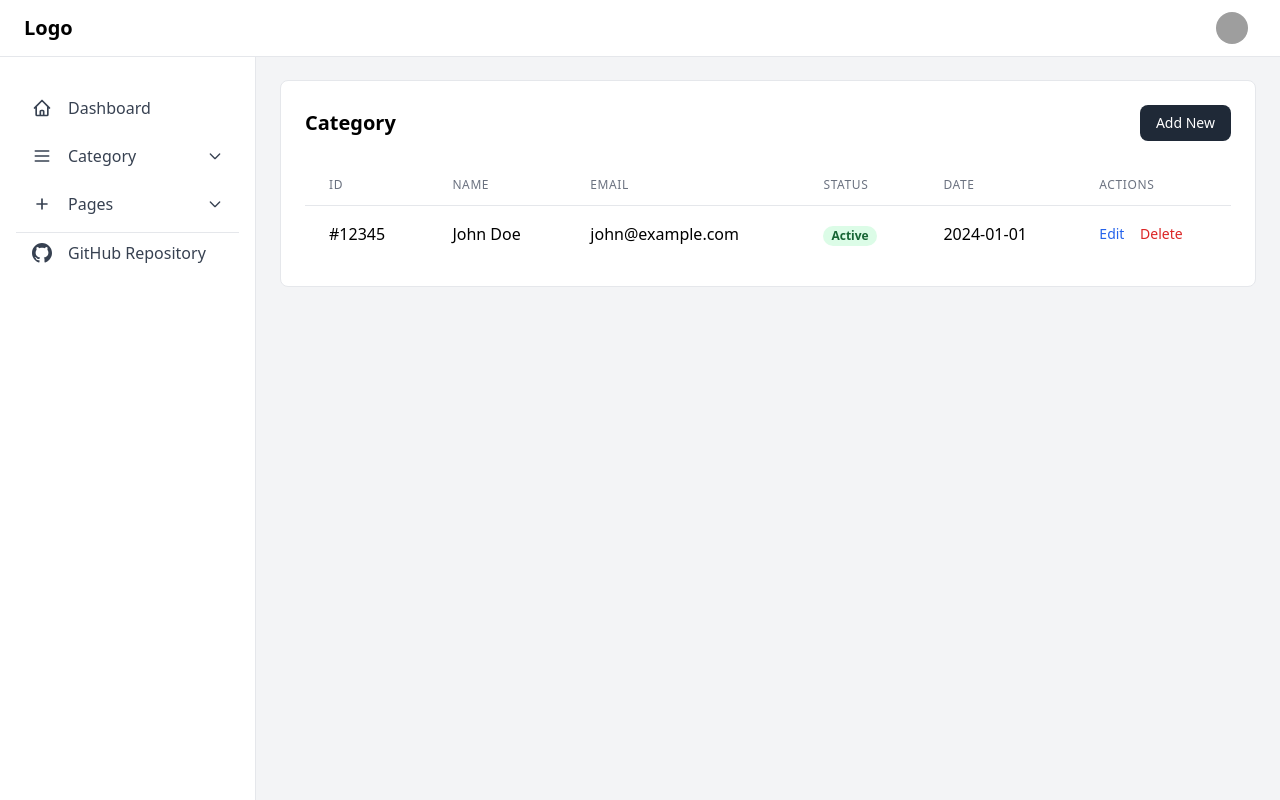
After one commit to abdulrahemfaqih/blog, a CodeIgniter 4 app: the page made by app/Views/pages/category.php in a window 1280 px wide. The commit adds this page. Run offline with PHP 8.4 and a stand-in for CodeIgniter, Linux system fonts and the light colour scheme; the template is opened without the code that fills it, so the values that code supplies are empty; some libraries are stand-ins or nearby versions; grey boxes are pictures that could not be loaded.

Commit message:
feat: menampilkan data category

```diff
--- a/app/Views/layouts/inc/sidebar.php
+++ b/app/Views/layouts/inc/sidebar.php
@@ -1,3 +1,7 @@
+<?php
+$isSubmenuActive = is_active("category") || is_active("sub-category")
+?>
+
 <aside id="sidebar"
     class="fixed left-0 top-0 h-screen w-64 bg-white border-r border-gray-200 transform -translate-x-full md:translate-x-0 transition-transform duration-200 ease-in-out z-40">
     <!-- Tambahan padding top agar tidak tertutup header -->
@@ -22,17 +26,19 @@
                                 <path stroke-linecap="round" stroke-linejoin="round" stroke-width="2"
                                     d="M4 6h16M4 12h16M4 18h16" />
                             </svg>
-                                <span>Components</span>
+                            <span>Category</span>
                         </div>
-                            <svg class="w-4 h-4 transition-transform duration-200" fill="none" stroke="currentColor"
+                        <svg class="w-4 h-4 transition-transform duration-200  <?= $isSubmenuActive ? 'rotate-180' : '' ?>" fill="none" stroke="currentColor"
                             viewBox="0 0 24 24">
                             <path stroke-linecap="round" stroke-linejoin="round" stroke-width="2"
                                 d="M19 9l-7 7-7-7" />
                         </svg>
                     </button>
-                        <div class="submenu pl-8 space-y-1 hidden overflow-y-auto max-h-48">
-                            <a href="../components/input.html"
-                                class="block px-4 py-2 text-sm text-gray-700 hover:bg-gray-100 rounded-lg">Input</a>
+                    <div class="submenu pl-8 space-y-1 <?= $isSubmenuActive ? '' : 'hidden' ?> overflow-y-auto max-h-48">
+                        <a href="<?= route_to("admin.category") ?>"
+                            class="block px-4 py-2 text-sm text-gray-700 hover:bg-gray-100 rounded-lg <?= is_active('category') ?>">Category</a>
+                        <a href="<?= route_to("admin.sub-category") ?>"
+                            class="block px-4 py-2 text-sm text-gray-700 hover:bg-gray-100 rounded-lg <?= is_active('sub-category') ?>">Sub Category</a>
                     </div>
                 </div>
 
--- /dev/null
+++ b/app/Views/pages/category.php
@@ -0,0 +1,108 @@
+<?= $this->extend('layouts/page_layout'); ?>
+
+<?= $this->section("content") ?>
+<div class="flex flex-col sm:flex-row justify-between items-start sm:items-center gap-4 mb-6">
+    <h3 class="text-xl font-bold">Category</h3>
+    <div class="flex flex-col sm:flex-row gap-2 w-full sm:w-auto">
+        <!-- <input type="text" placeholder="Search..."
+            class="w-full sm:w-auto px-4 py-2 border border-gray-300 rounded-lg focus:outline-none focus:ring-1 focus:ring-gray-400"> -->
+        <button onclick="openModal('medium-modal')" class="w-full text-sm sm:w-auto bg-gray-800 text-white px-4 py-2 rounded-lg hover:bg-gray-700">Add
+            New</button>
+
+
+    </div>
+</div>
+
+
+
+<!-- Rest of the content remains the same -->
+<div class="overflow-x-auto">
+    <table class="min-w-full divide-y divide-gray-200">
+        <thead>
+            <tr>
+
+                <th class="px-6 py-3 text-left text-xs font-medium text-gray-500 uppercase tracking-wider">
+                    ID</th>
+                <th class="px-6 py-3 text-left text-xs font-medium text-gray-500 uppercase tracking-wider">
+                    Name</th>
+                <th class="px-6 py-3 text-left text-xs font-medium text-gray-500 uppercase tracking-wider">
+                    Email</th>
+                <th class="px-6 py-3 text-left text-xs font-medium text-gray-500 uppercase tracking-wider">
+                    Status</th>
+                <th class="px-6 py-3 text-left text-xs font-medium text-gray-500 uppercase tracking-wider">
+                    Date</th>
+                <th class="px-6 py-3 text-left text-xs font-medium text-gray-500 uppercase tracking-wider">
+                    Actions</th>
+            </tr>
+        </thead>
+        <tbody class="bg-white divide-y divide-gray-200">
+            <tr>
+                <td class="px-6 py-4 whitespace-nowrap">#12345</td>
+                <td class="px-6 py-4 whitespace-nowrap">John Doe</td>
+                <td class="px-6 py-4 whitespace-nowrap">john@example.com</td>
+                <td class="px-6 py-4 whitespace-nowrap">
+                    <span
+                        class="px-2 inline-flex text-xs leading-5 font-semibold rounded-full bg-green-100 text-green-800">Active</span>
+                </td>
+                <td class="px-6 py-4 whitespace-nowrap">2024-01-01</td>
+                <td class="px-6 py-4 whitespace-nowrap text-sm text-gray-500">
+                    <button class="text-blue-600 hover:text-blue-900 mr-3">Edit</button>
+                    <button class="text-red-600 hover:text-red-900">Delete</button>
+                </td>
+            </tr>
+
+        </tbody>
+    </table>
+</div>
+
+<!-- Pagination -->
+<!-- <div class="flex items-center justify-between mt-6">
+    <div class="text-sm text-gray-500">
+        Showing 1 to 2 of 2 entries
+    </div>
+    <div class="flex space-x-2">
+        <button class="px-3 py-1 border border-gray-300 rounded-lg hover:bg-gray-50">Previous</button>
+        <button class="px-3 py-1 bg-gray-800 text-white rounded-lg">1</button>
+        <button class="px-3 py-1 border border-gray-300 rounded-lg hover:bg-gray-50">Next</button>
+    </div>
+</div> -->
+
+<div id="medium-modal"
+    class="fixed inset-0 bg-gray-500 bg-opacity-75 hidden items-center justify-center z-50">
+    <div class="bg-white rounded-lg w-full max-w-md mx-4">
+        <div class="p-4 border-b border-gray-200">
+            <div class="flex justify-between items-center">
+                <h3 class="text-lg font-semibold">Tambah Category</h3>
+                <button onclick="closeModal('medium-modal')" class="text-gray-400 hover:text-gray-500">
+                    <svg class="w-6 h-6" fill="none" stroke="currentColor" viewBox="0 0 24 24">
+                        <path stroke-linecap="round" stroke-linejoin="round" stroke-width="2"
+                            d="M6 18L18 6M6 6l12 12" />
+                    </svg>
+                </button>
+            </div>
+        </div>
+        <div class="p-4">
+            <div class="space-y-4">
+                <div>
+                    <label class="block text-sm font-medium text-gray-700 mb-1">Name</label>
+                    <input type="text"
+                        class="w-full px-3 py-2 border border-gray-300 rounded-lg focus:outline-none focus:ring-2 focus:ring-gray-400">
+                </div>
+            </div>
+        </div>
+        <div class="p-4 border-t border-gray-200 flex justify-end space-x-3">
+            <button onclick="closeModal('medium-modal')"
+                class="px-4 py-2 border border-gray-300 rounded-lg hover:bg-gray-50">
+                Cancel
+            </button>
+            <button class="px-4 py-2 bg-gray-800 text-white rounded-lg hover:bg-gray-700">
+                Save
+            </button>
+        </div>
+    </div>
+</div>
+<?= $this->endSection(); ?>
+
+<?php $this->section("js") ?>
+<script src="<?= base_url("js/modal.js") ?>"></script>
+<?php $this->endSection() ?>
--- /dev/null
+++ b/app/Views/pages/sub_category.php
@@ -0,0 +1,5 @@
+<?= $this->extend('layouts/page_layout'); ?>
+
+<?= $this->section("content") ?>
+<h1>Sub Category</h1>
+<?= $this->endSection(); ?>
```
Also changed, not shown: app/Config/Routes.php (+7 -0 lines), app/Controllers/AdminController.php (+8 -3 lines), app/Controllers/CategoryController.php (added, +33 -0 lines), app/Database/Migrations/2024-12-30-120157_CreateCategoriesTable.php (added, +40 -0 lines), app/Database/Seeds/CategorySeeder.php (added, +17 -0 lines), app/Models/Category.php (added, +15 -0 lines), app/Request/CategoryRequest.php (added, +22 -0 lines), public/js/modal.js (added, +38 -0 lines). Lines whose indentation alone changed are shown as unchanged.
